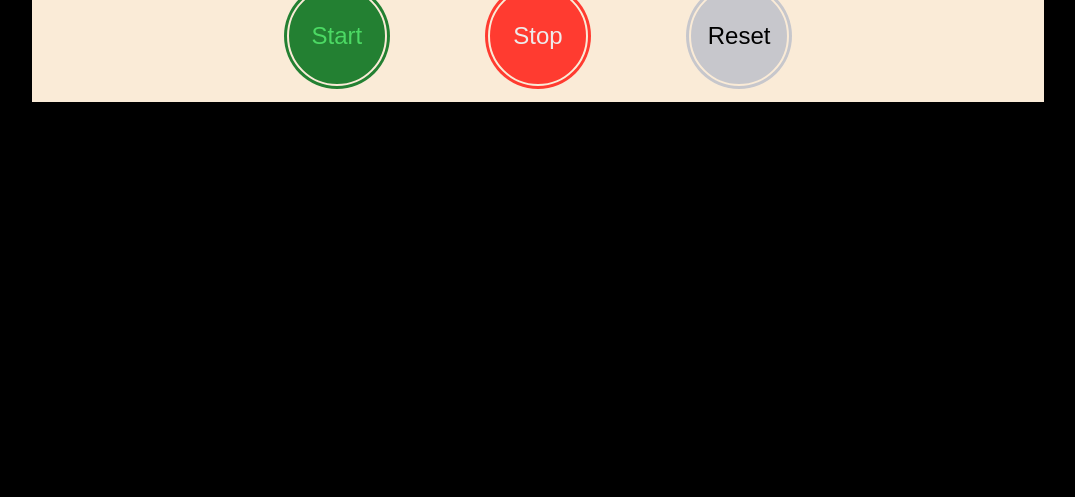
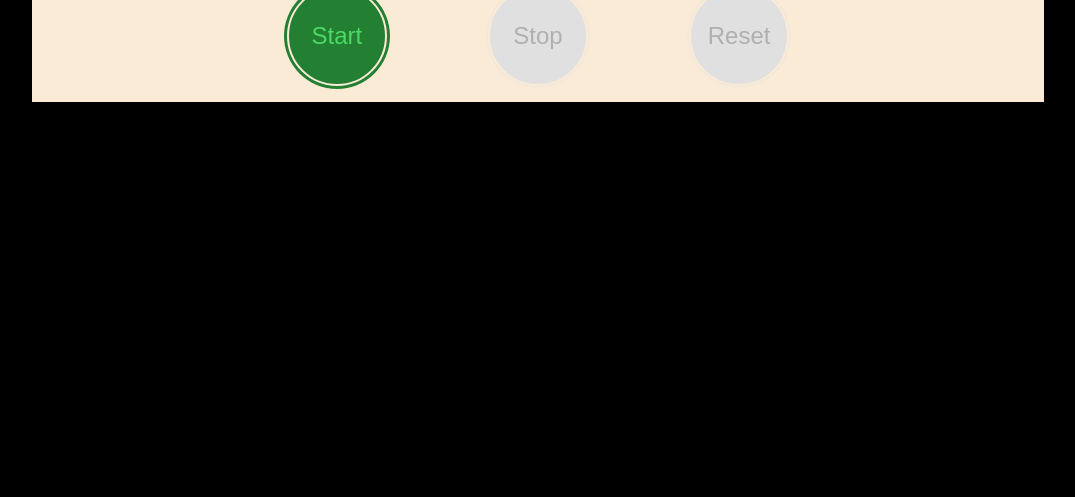
Before and after one commit to tdalbertson/stopwatch, a plain HTML site: page index.html in a window 1280 px wide. Shown: the part 303-800 px from the top of the page, without its empty margins (102-1177 px from the left). Drawn offline with Linux system fonts and the light colour scheme.

Commit message:
Add disabled class styling and change background color for reset button

```diff
--- a/styles.css
+++ b/styles.css
@@ -69,7 +69,14 @@ button {
 }
 
 .reset {
-    background-color: #C7C7CC;
-    color: black;
-    box-shadow: 0 0 0 3px #C7C7CC;
+    background-color: black;
+    color: white;
+    box-shadow: 0 0 0 3px black;
 }
+
+.disabled {
+    cursor: not-allowed;
+    background-color: #E0E0E0;
+    color: #B0B0B0;
+    box-shadow: 0 0 3px #E0E0E0;
+}
```
